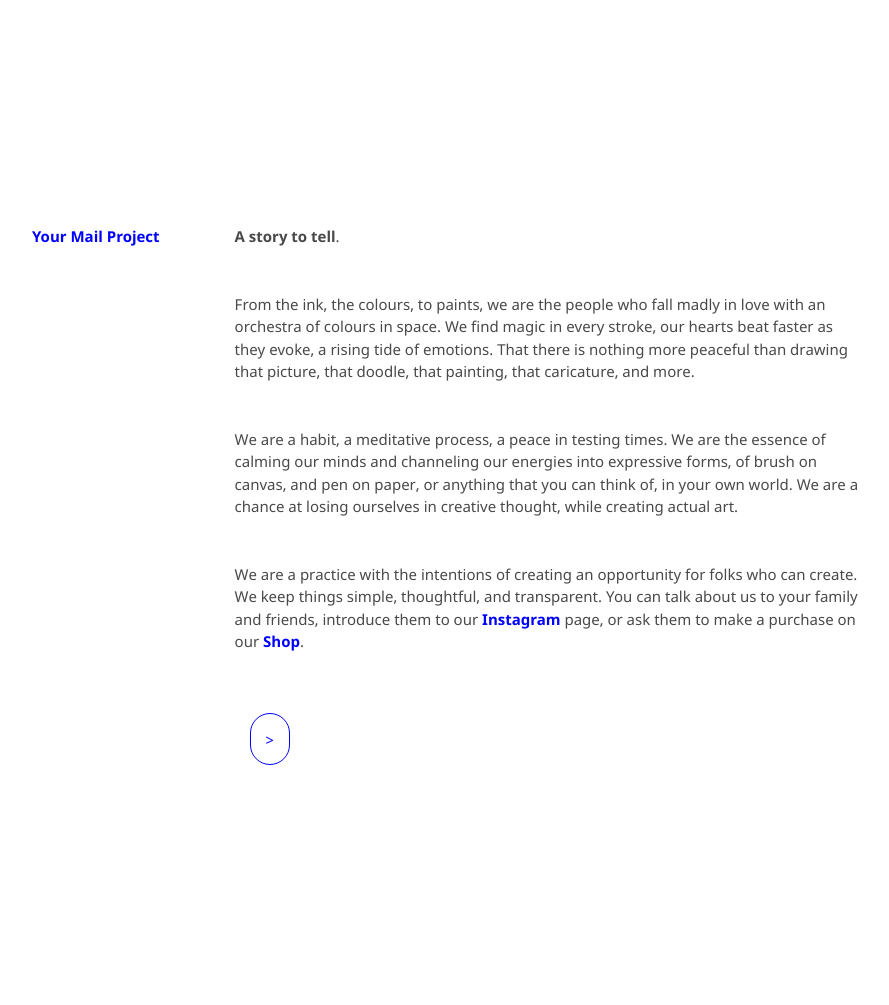
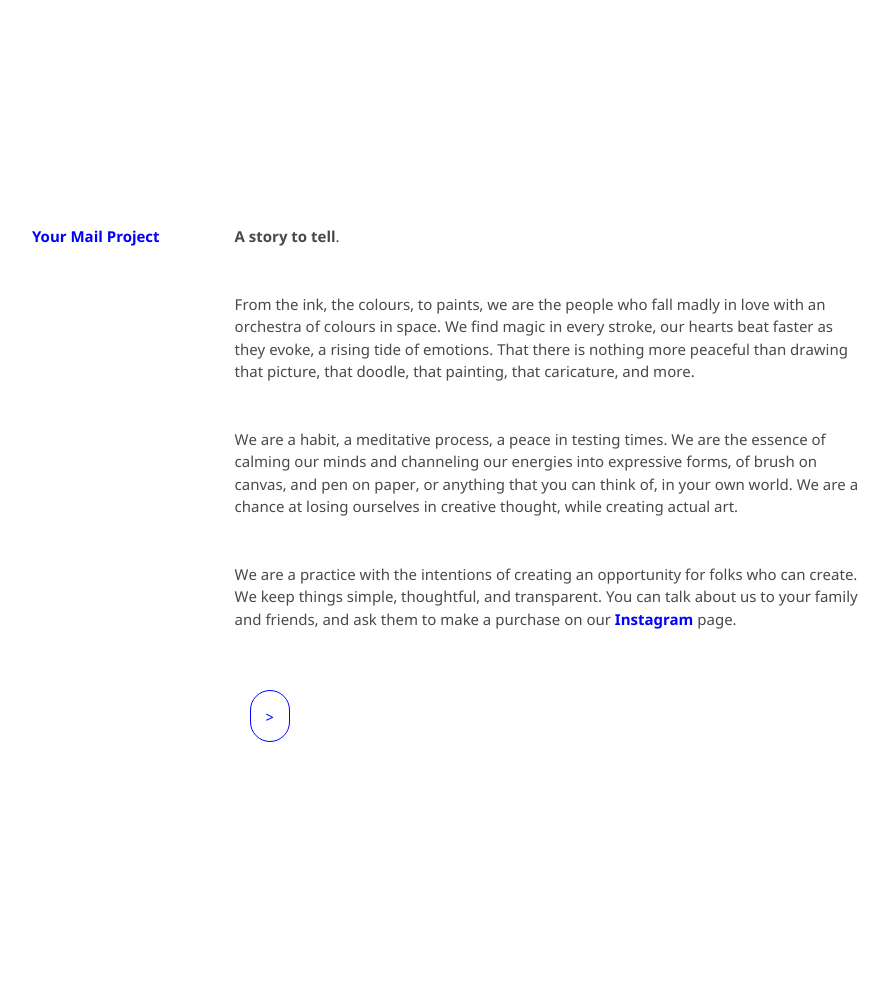
Before and after one commit to kvshvlin/yourmailproject, a Jekyll site: the page built from 3.md, in a window 1280 px wide. Shown: the whole page, without its empty margins (193-1082 px from the left). Built offline with Jekyll 4.4.1, drawn with Linux system fonts in a browser that asks for light colours; our own code applies the rules of GitHub Pages for plain Markdown files; after the commit the page ends 983 px from its top, so only the background shows below that.

Commit message:
Update and rename 4.md to 3.md

```diff
--- a/4.md
+++ b/3.md
@@ -4,12 +4,12 @@ From the ink, the colours, to paints, we are the people who fall madly in love w
 
 We are a habit, a meditative process, a peace in testing times. We are the essence of calming our minds and channeling our energies into expressive forms, of brush on canvas, and pen on paper, or anything that you can think of, in your own world. We are a chance at losing ourselves in creative thought, while creating actual art.
 
-We are a practice with the intentions of creating an opportunity for folks who can create. We keep things simple, thoughtful, and transparent. You can talk about us to your family and friends, introduce them to our **<a href="https://www.instagram.com/yourmailproject" target="_blank">Instagram</a>** page, or ask them to make a purchase on our **<a href="https://www.gumroad.com/yourmailproject" target="_blank">Shop</a>**.
+We are a practice with the intentions of creating an opportunity for folks who can create. We keep things simple, thoughtful, and transparent. You can talk about us to your family and friends, and ask them to make a purchase on our **<a href="https://www.instagram.com/yourmailproject" target="_blank">Instagram</a>** page.
 
 <div class="roadmap-spacer-1"></div>
 
 <p>
-<a class="btn" href="https://kvshvl.in/yourmailproject/5.html">></a><br>
+<a class="btn" href="https://kvshvl.in/yourmailproject/4.html">></a><br>
 </p>
 
 <div class="roadmap-spacer-2"></div>
```
